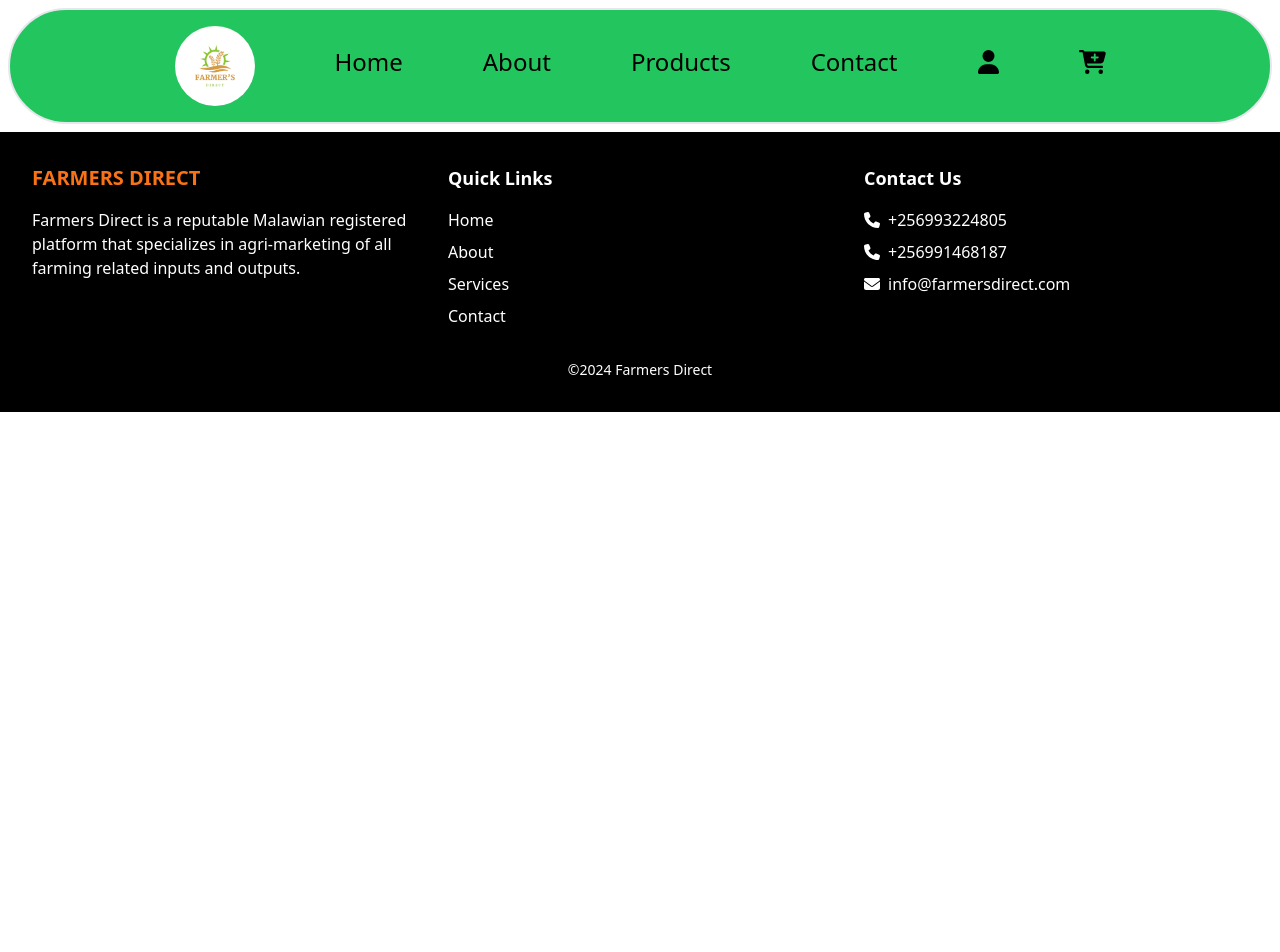
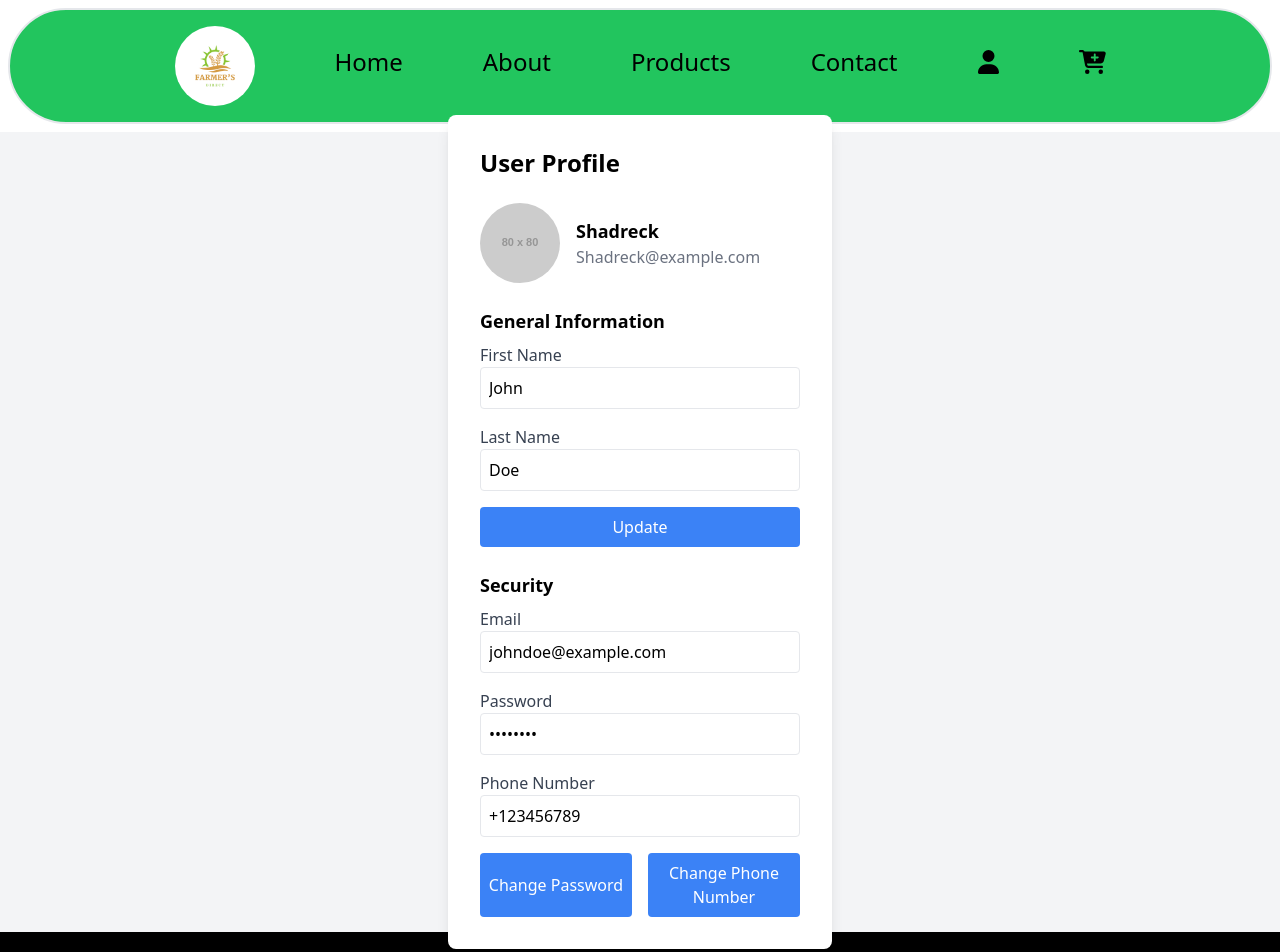
Before and after one commit to Smkandawire/GROUP-27-FARMERS-DIRECT-WEBSITE-FRONTEND, a React (Create React App) app: page /UserProfile in a window 1280 px wide. Shown: the top 952 px of the page. Before the commit the page ends 800 px from the top, so only its background shows below. Built offline with nearby package versions, Linux system fonts and the light colour scheme.

Commit message:
userdash board ordermanagement and useraccounts

```diff
--- a/src/App.js
+++ b/src/App.js
@@ -14,6 +14,8 @@ import useCartHandler from './components/AddToCart/cartHandler';
 import Payment from "./components/Payment/Payment";
 import DescriptionPage from "./components/Homepage/DescriptionPage";
 import Advertise from "./components/Userdashboard/Advertise";
+import UserProfile from "./components/Userdashboard/UserProfile";
+import OrderManagement from "./components/Userdashboard/OrderManagement";
 
 function App() {
   const { cart,addToCart, updateQuantity, removeFromCart } = useCartHandler();
@@ -36,6 +38,8 @@ function App() {
          <Route path="/product/:productId" element={<ProductDetails products={cart.products} />} />
          <Route path ="DescriptionPage"element={<DescriptionPage/>}/>
          <Route path="Advertise" element ={<Advertise/>}/>
+         <Route path="OrderManagement" element ={<OrderManagement/>}/>
+         <Route path="UserProfile" element ={< UserProfile/>}/>
       </Routes>
     </div>
       <Footer/>
--- a/src/components/Userdashboard/Advertise.js
+++ b/src/components/Userdashboard/Advertise.js
@@ -1,5 +1,6 @@
 import React, { useState } from "react";
 import { Link } from "react-router-dom";
+
 
 function Advertise() {
   const [selectedFiles, setSelectedFiles] = useState([]);
@@ -65,7 +66,7 @@ function Advertise() {
           {dropdownOpen && (
             <div className="absolute right-0 mt-2 bg-white shadow-lg rounded-lg w-48 py-2">
               <Link
-                to="/OrderManagement"
+                to='/OrderManagement'
                 className="block px-4 py-2 text-gray-800 hover:bg-gray-100"
               >
                 Order Management
@@ -77,10 +78,10 @@ function Advertise() {
                 Sale Analysis
               </Link>
               <Link
-                to="/account"
+                to='/UserProfile'
                 className="block px-4 py-2 text-gray-800 hover:bg-gray-100"
               >
-                Account
+                UserAccount
               </Link>
             </div>
           )}
--- /dev/null
+++ b/src/components/Userdashboard/UserProfile.js
@@ -0,0 +1,80 @@
+import React from 'react';
+
+const UserProfile = () => {
+  return (
+    <div className="flex justify-center items-center h-screen bg-gray-100">
+      <div className="bg-white p-8 rounded-lg shadow-lg w-96">
+        <h2 className="text-2xl font-bold mb-6">User Profile</h2>
+        <div className="flex items-center mb-6">
+          <img
+            src="https://via.placeholder.com/80"
+            alt="Profile"
+            className="w-20 h-20 rounded-full mr-4"
+          />
+          <div>
+            <p className="text-lg font-semibold">Shadreck</p>
+            <p className="text-gray-500">Shadreck@example.com</p>
+          </div>
+        </div>
+        <div className="mb-6">
+          <h3 className="text-lg font-semibold mb-2">General Information</h3>
+          <div className="mb-4">
+            <label className="block text-gray-700">First Name</label>
+            <input
+              type="text"
+              value="John"
+              className="w-full p-2 border rounded"
+              readOnly
+            />
+          </div>
+          <div className="mb-4">
+            <label className="block text-gray-700">Last Name</label>
+            <input
+              type="text"
+              value="Doe"
+              className="w-full p-2 border rounded"
+              readOnly
+            />
+          </div>
+          <button className="w-full bg-blue-500 text-white p-2 rounded">Update</button>
+        </div>
+        <div>
+          <h3 className="text-lg font-semibold mb-2">Security</h3>
+          <div className="mb-4">
+            <label className="block text-gray-700">Email</label>
+            <input
+              type="email"
+              value="johndoe@example.com"
+              className="w-full p-2 border rounded"
+              readOnly
+            />
+          </div>
+          <div className="mb-4">
+            <label className="block text-gray-700">Password</label>
+            <input
+              type="password"
+              value="********"
+              className="w-full p-2 border rounded"
+              readOnly
+            />
+          </div>
+          <div className="mb-4">
+            <label className="block text-gray-700">Phone Number</label>
+            <input
+              type="text"
+              value="+123456789"
+              className="w-full p-2 border rounded"
+              readOnly
+            />
+          </div>
+          <div className="flex space-x-4">
+            <button className="w-full bg-blue-500 text-white p-2 rounded">Change Password</button>
+            <button className="w-full bg-blue-500 text-white p-2 rounded">Change Phone Number</button>
+          </div>
+        </div>
+      </div>
+    </div>
+  );
+};
+
+export default UserProfile;
```
Also changed, not shown: src/components/Userdashboard/userheader.js (deleted), 1 other file (tests, documents, lock files or other folders).
